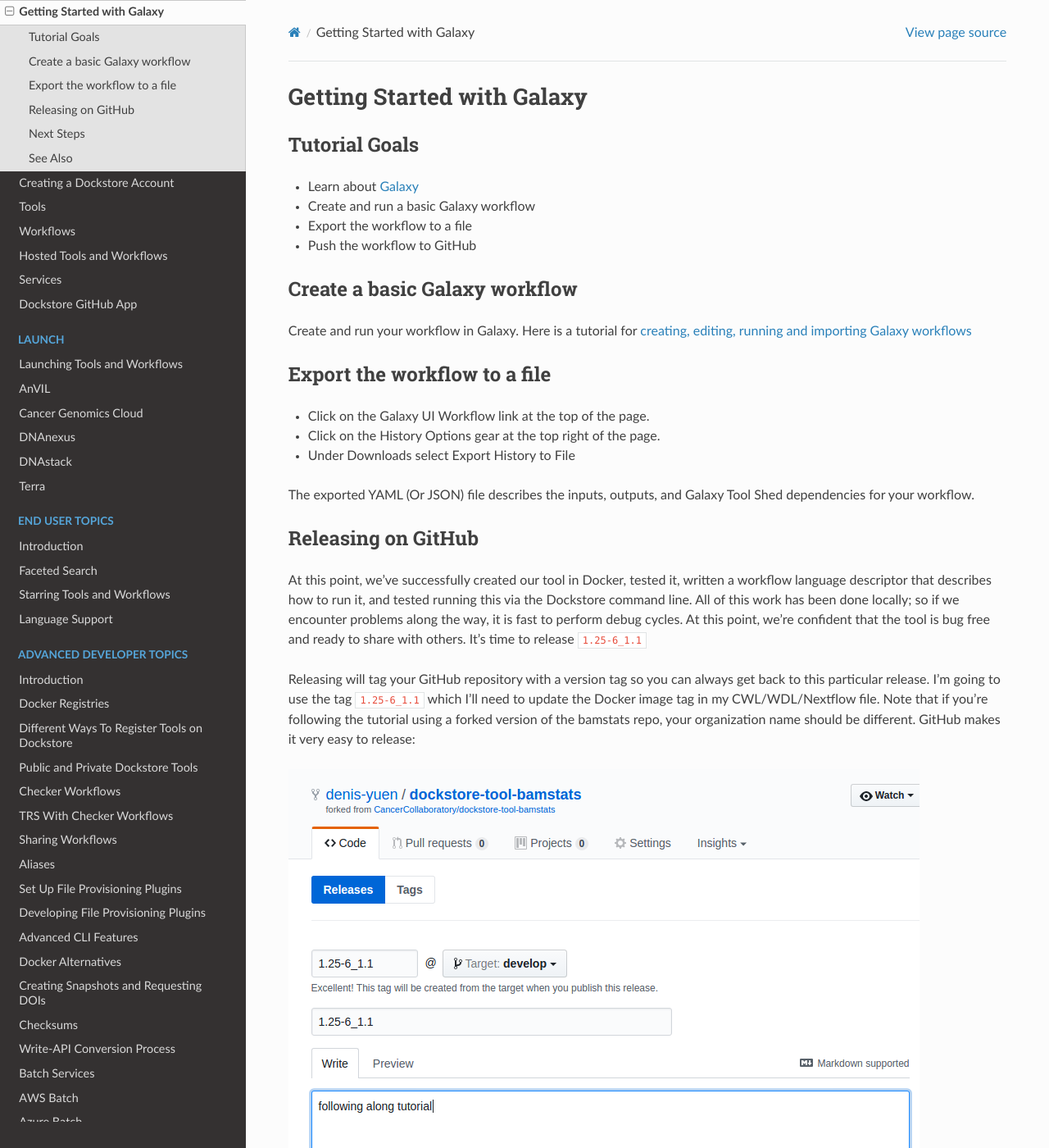
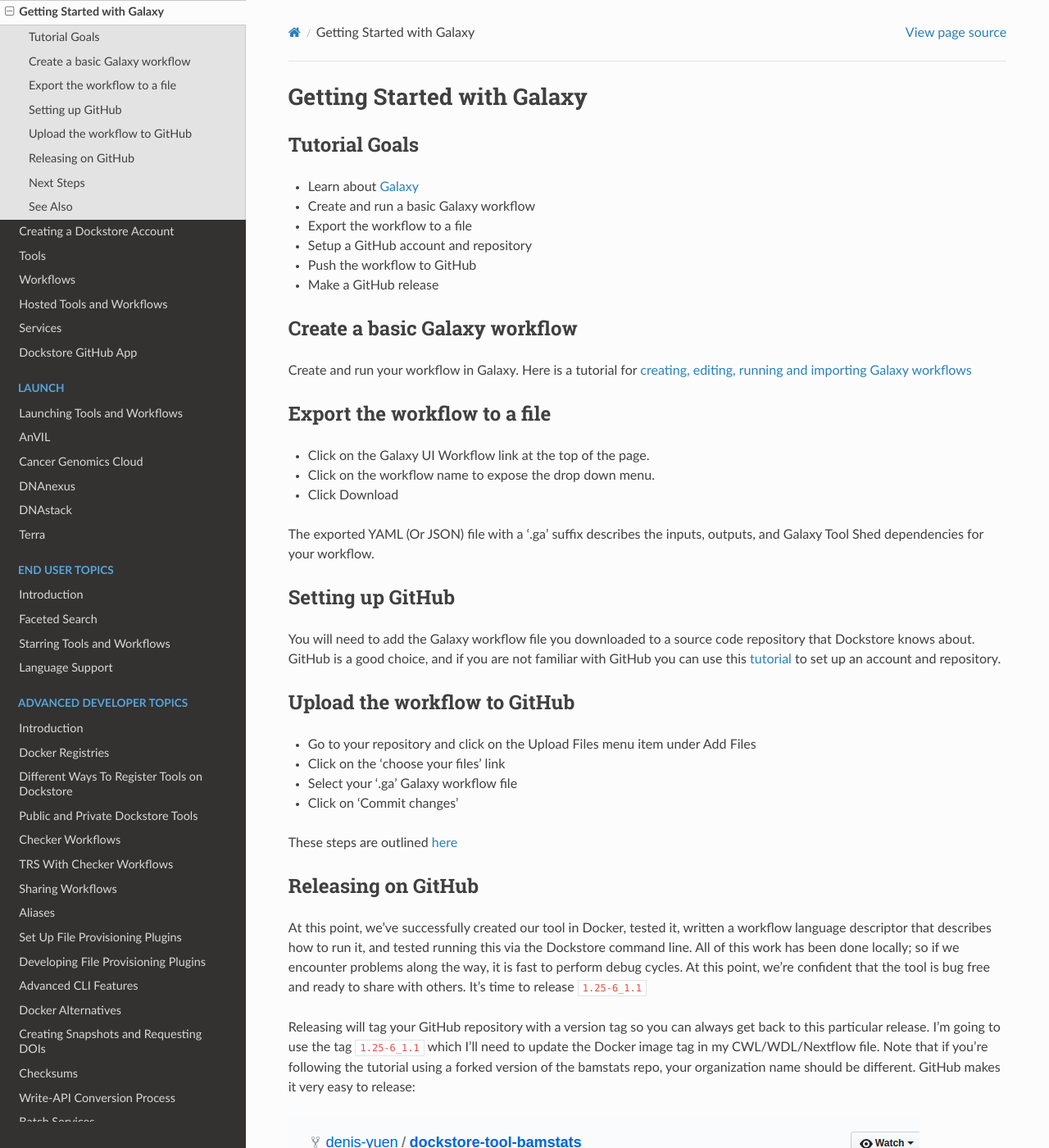
Before and after one commit to dockstore/dockstore-documentation, a Sphinx documentation site: the page built from docs/getting-started/getting-started-with-galaxy.rst, in a window 1280 px wide and 1400 px high. Shown: the whole window at 82% size. Built offline with Sphinx 7.4.7 and the Read the Docs theme 2.0.0, drawn with Linux system fonts in a browser that asks for light colours.

Commit message:
talk about GitHub

```diff
--- a/docs/getting-started/getting-started-with-galaxy.rst
+++ b/docs/getting-started/getting-started-with-galaxy.rst
@@ -8,7 +8,9 @@
 -  Learn about `Galaxy <https://training.galaxyproject.org/>`__
 -  Create and run a basic Galaxy workflow
 -  Export the workflow to a file
+-  Setup a GitHub account and repository
 -  Push the workflow to GitHub
+-  Make a GitHub release
 
 Create a basic Galaxy workflow
 ------------------------------
@@ -19,11 +21,30 @@
 -----------------------------
 
 - Click on the Galaxy UI Workflow link at the top of the page.
-- Click on the History Options gear at the top right of the page.
-- Under Downloads select Export History to File
+- Click on the workflow name to expose the drop down menu.
+- Click Download
 
-The exported YAML (Or JSON) file describes the inputs, outputs, and Galaxy Tool Shed
-dependencies for your workflow.
+The exported YAML (Or JSON) file with a '.ga' suffix describes the inputs,
+outputs, and Galaxy Tool Shed dependencies for your workflow.
+
+Setting up GitHub
+-----------------
+
+You will need to add the Galaxy workflow file you downloaded to a source code
+repository that Dockstore knows about. GitHub is a good choice, and if you
+are not familiar with GitHub you can use this
+`tutorial <https://guides.github.com/activities/hello-world/>`__ to set up
+an account and repository.
+
+Upload the workflow to GitHub
+-----------------------------
+
+- Go to your repository and click on the Upload Files menu item under Add Files
+- Click on the 'choose your files' link
+- Select your '.ga' Galaxy workflow file
+- Click on 'Commit changes'
+
+These steps are outlined `here <https://docs.github.com/en/github/managing-files-in-a-repository/adding-a-file-to-a-repository>`__
 
 Releasing on GitHub
 -------------------
```
